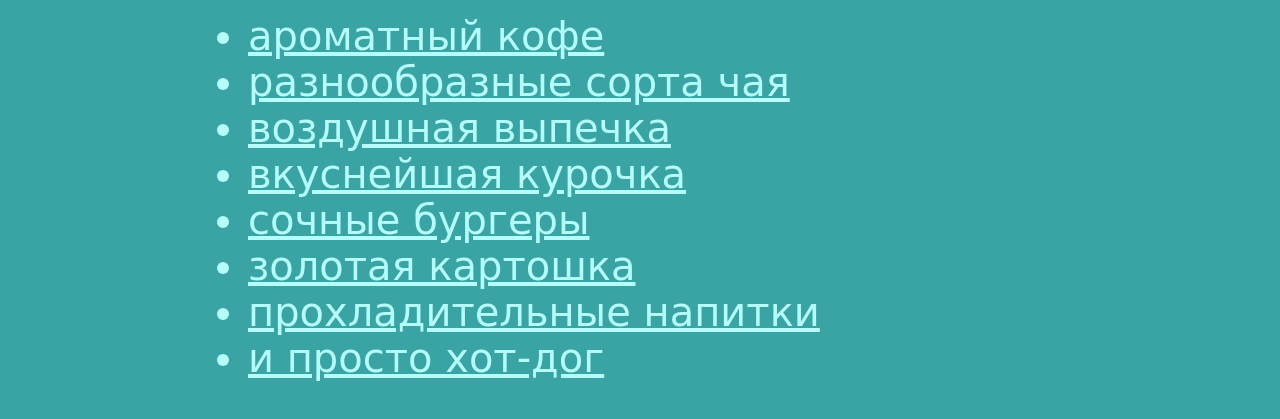
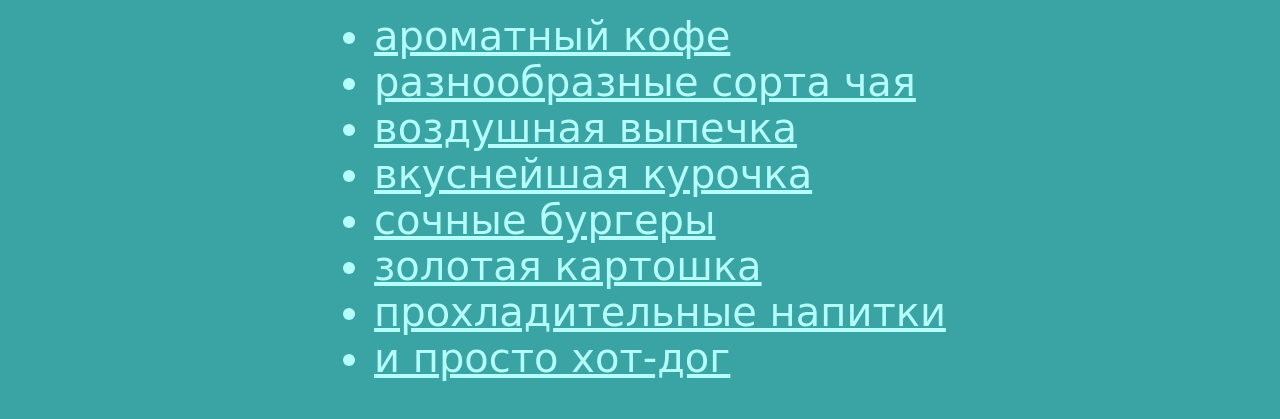
Before and after one commit to VIktorSavochkin/foodtrack, a plain HTML site: page kurica gril.html in a window 1280 px wide. Shown: the part 159-578 px from the top of the page. Drawn offline with Linux system fonts and the light colour scheme.

Commit message:
Add files via upload

```diff
--- a/kurica gril.html
+++ b/kurica gril.html
@@ -6,6 +6,9 @@
     <meta name="viewport" content="width=device-width, initial-scale=1.0">
     <title>Меню</title>
     <style>
+    ul{
+    width: fit-content; margin: 0 auto;
+    }
     header{
     display: flex;
     justify-content: center;
@@ -16,9 +19,9 @@
   <header>
     <h1 style="font-size: 60px; text-align: center;font-family: 'Lobster', cursive;color:#95BEBE;margin-left:auto">Меню</h1>
     <p style="margin-left:auto;">
-   <a href="indeks.html"><img src="home_house_13984.png"></a></p>
+   <a href="index.html"><img src="home_house_13984.png"></a></p>
    </header>
-    <ul style="font-size: 40px;width: fit-content;border-bottom: 0px solid blue;margin-right: 50px;margin-left: 200px;margin-top: 0px;">
+    <ul style="font-size: 40px;width: fit-content;">
   <li style="color: #B4FDFA;text-decoration: underline;"> ароматный кофе </li>
   <li style="color: #B4FDFA;text-decoration: underline;"> разнообразные сорта чая </li>
   <li style="color: #B4FDFA;text-decoration: underline;"> воздушная выпечка </li>
```
